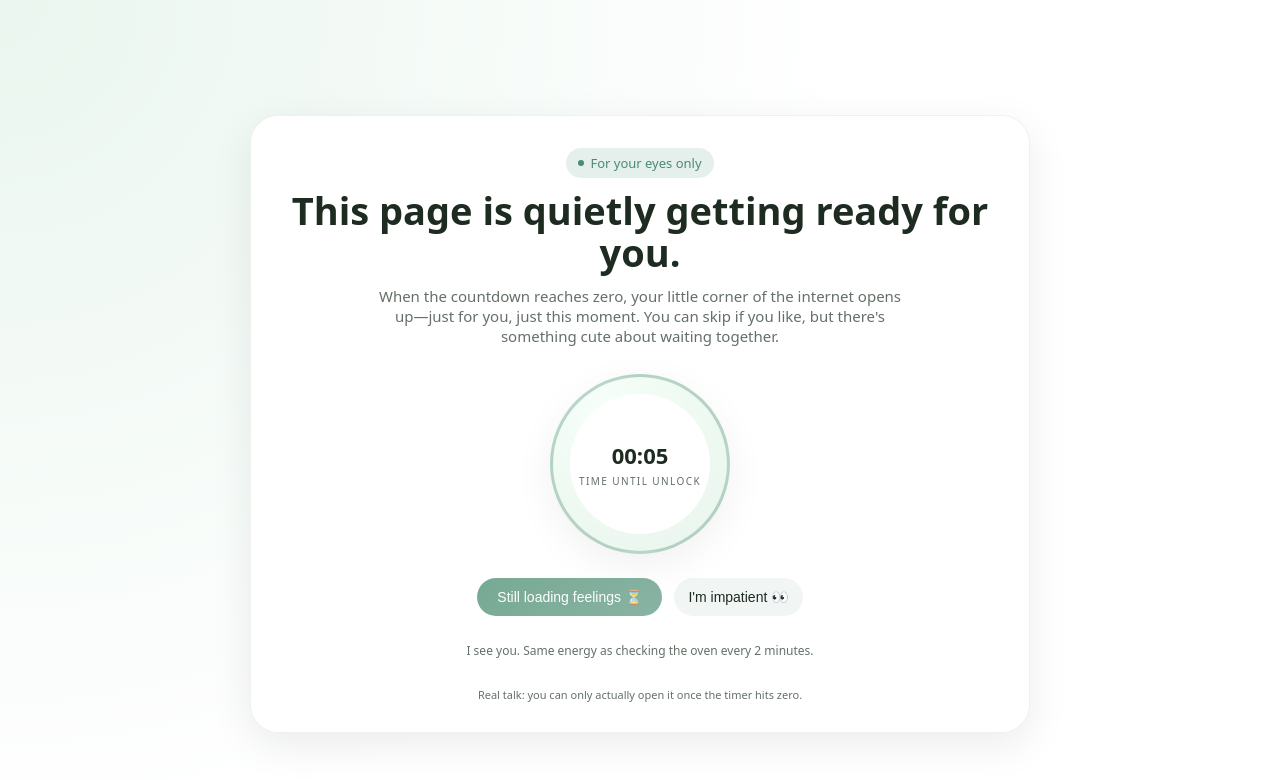
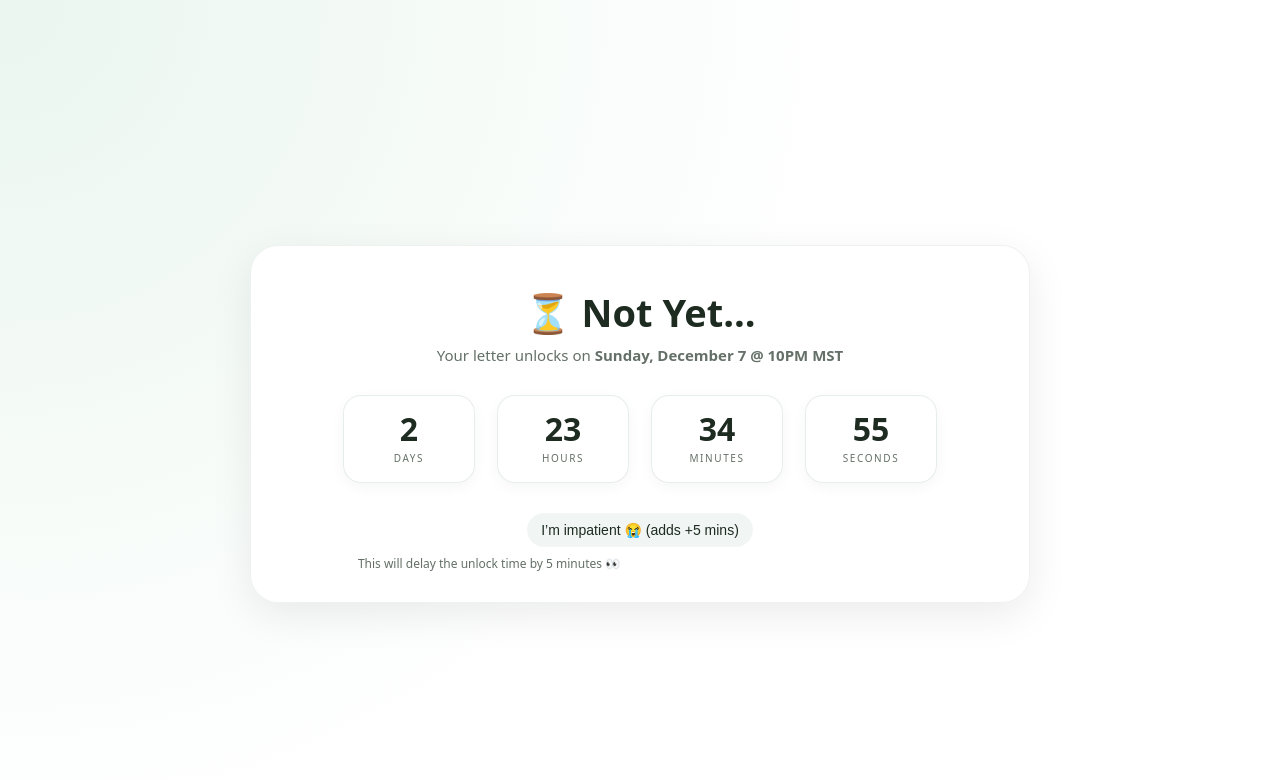
Before and after one commit to AndyDiep93/Love-Letter, a Next.js app: page / in a window 1280 px wide. Shown: the top 780 px of the page. Built offline with nearby package versions, Linux system fonts and the light colour scheme.

Commit message:
Added more love notes

```diff
--- a/app/components/CountdownGate.tsx
+++ b/app/components/CountdownGate.tsx
@@ -4,89 +4,71 @@ import { useEffect, useState } from "react";
 
 type CountdownGateProps = {
   onUnlock: () => void;
-  seconds?: number;
 };
 
-const IMPATIENT_MESSAGES = [
-  "I see you. Same energy as checking the oven every 2 minutes.",
-  "It’s coming, I promise. Good things, small load times.",
-  "Okay but waiting together is kinda cute, no?",
-  "You’re allowed to be impatient. I still adore you.",
-];
+export function CountdownGate({ onUnlock }: CountdownGateProps) {
+  const targetDate = new Date("December 7, 2025 22:00:00 GMT-0700"); // MST 10PM
 
-export function CountdownGate({ onUnlock, seconds = 15 }: CountdownGateProps) {
-  const [remaining, setRemaining] = useState(seconds);
-  const [impatientIndex, setImpatientIndex] = useState(0);
+  const [timeLeft, setTimeLeft] = useState({
+    days: 0,
+    hours: 0,
+    minutes: 0,
+    seconds: 0,
+  });
+
+  const [penaltyMinutes, setPenaltyMinutes] = useState(0);
 
   useEffect(() => {
-    if (remaining <= 0) return;
-    const timer = setTimeout(() => setRemaining((r) => r - 1), 1000);
-    return () => clearTimeout(timer);
-  }, [remaining]);
+    const interval = setInterval(() => {
+      const now = new Date();
+      const adjustedTarget = new Date(targetDate.getTime() + penaltyMinutes * 60000);
 
-  const formatted = `00:${String(Math.max(remaining, 0)).padStart(2, "0")}`;
-  const impatientMessage = IMPATIENT_MESSAGES[impatientIndex];
+      const diff = adjustedTarget.getTime() - now.getTime();
 
-  const handleOpen = () => {
-    if (remaining <= 0) onUnlock();
-  };
+      if (diff <= 0) {
+        clearInterval(interval);
+        onUnlock();
+        return;
+      }
 
-  const handleImpatient = () => {
-    setImpatientIndex((prev) => (prev + 1) % IMPATIENT_MESSAGES.length);
+      const days = Math.floor(diff / (1000 * 60 * 60 * 24));
+      const hours = Math.floor((diff / (1000 * 60 * 60)) % 24);
+      const minutes = Math.floor((diff / (1000 * 60)) % 60);
+      const seconds = Math.floor((diff / 1000) % 60);
+
+      setTimeLeft({ days, hours, minutes, seconds });
+    }, 1000);
+
+    return () => clearInterval(interval);
+  }, [penaltyMinutes, onUnlock]);
+
+  const handlePenalty = () => {
+    setPenaltyMinutes(prev => prev + 5);
   };
 
   return (
-    <div className="countdown-wrapper">
-      <div className="badge-soft">
-        <span className="badge-dot" />
-        For your eyes only
-      </div>
+    <div className="countdown-center-wrapper">
+  <div className="countdown-wrapper">
 
-      <h1 className="love-title countdown-title">
-        This page is quietly getting ready for you.
-      </h1>
+    <h1 className="love-title">⏳ Not Yet...</h1>
+    <p className="countdown-sub">
+      Your letter unlocks on <strong>Sunday, December 7 @ 10PM MST</strong>
+    </p>
 
-      <p className="countdown-sub">
-        When the countdown reaches zero, your little corner of the internet
-        opens up—just for you, just this moment. You can skip if you like, but
-        there&apos;s something cute about waiting together.
-      </p>
+    <div className="timer-box">
+      <div className="time-seg"><span className="time-num">{timeLeft.days}</span><span className="time-label">Days</span></div>
+      <div className="time-seg"><span className="time-num">{timeLeft.hours}</span><span className="time-label">Hours</span></div>
+      <div className="time-seg"><span className="time-num">{timeLeft.minutes}</span><span className="time-label">Minutes</span></div>
+      <div className="time-seg"><span className="time-num">{timeLeft.seconds}</span><span className="time-label">Seconds</span></div>
+    </div>
 
-      <div className="countdown-center">
-        {/* Circle timer */}
-        <div className="countdown-ring">
-          <div className="countdown-inner">
-            <div className="countdown-number">{formatted}</div>
-            <div className="countdown-label">Time until unlock</div>
-          </div>
-        </div>
+    <button className="button-ghost" onClick={handlePenalty}>
+      I’m impatient 😭 (adds +5 mins)
+    </button>
+    <p className="impatient-note">This will delay the unlock time by 5 minutes 👀</p>
 
-        {/* Buttons */}
-        <div className="countdown-actions">
-          <button
-            type="button"
-            className="button-solid"
-            onClick={handleOpen}
-            disabled={remaining > 0}
-          >
-            {remaining > 0 ? "Still loading feelings ⏳" : "Open the letter 💌"}
-          </button>
+  </div>
+</div>
 
-          <button
-            type="button"
-            className="button-ghost"
-            onClick={handleImpatient}
-          >
-            I&apos;m impatient 👀
-          </button>
-        </div>
-
-        <p className="impatient-note">{impatientMessage}</p>
-
-        <p className="subtle-caption">
-          Real talk: you can only actually open it once the timer hits zero.
-        </p>
-      </div>
-    </div>
   );
 }
--- a/app/globals.css
+++ b/app/globals.css
@@ -518,8 +518,19 @@ body {
 }
 
 /* ============================
-   COUNTDOWN PAGE (centered)
+   COUNTDOWN PAGE (centered, boxes)
 ============================ */
+
+/* Full-screen center wrapper */
+.countdown-center-wrapper {
+  display: flex;
+  align-items: center;
+  justify-content: center;
+  min-height: 100vh;
+  width: 100%;
+}
+
+/* Main card */
 .countdown-wrapper {
   border-radius: var(--radius-lg);
   background: var(--card-bg);
@@ -527,7 +538,8 @@ body {
   border: 1px solid rgba(26, 81, 52, 0.08);
   box-shadow: var(--shadow-lg);
   max-width: 780px;
-  margin: 40px auto;
+  width: 100%;
+  margin: 0 auto;
   text-align: center;
 }
 
@@ -542,52 +554,46 @@ body {
   margin: 12px auto 0;
 }
 
-.countdown-center {
-  margin-top: 28px;
+/* Timer boxes */
+.timer-box {
   display: flex;
-  flex-direction: column;
-  align-items: center;
-  gap: 18px;
+  justify-content: center;
+  gap: 22px;
+  margin: 30px auto;
+  flex-wrap: wrap;
 }
 
-/* Circle timer */
-.countdown-ring {
-  width: 180px;
-  height: 180px;
-  border-radius: 50%;
-  border: 3px solid rgba(75, 139, 115, 0.35);
-  background: radial-gradient(circle at 30% 20%, #f6fff9, #e7f4ec);
-  box-shadow: 0 12px 40px rgba(0, 0, 0, 0.06);
-  display: flex;
-  align-items: center;
-  justify-content: center;
-}
-
-.countdown-inner {
-  width: 140px;
-  height: 140px;
-  border-radius: 50%;
-  background: white;
+.time-seg {
+  width: 132px;        /* locked width */
+  height: 88px;        /* locked height */
+  border-radius: var(--radius-md);
+  background: var(--card-bg);
+  border: 1px solid rgba(26, 81, 52, 0.1);
+  box-shadow: var(--shadow-sm);
   display: flex;
   flex-direction: column;
   align-items: center;
   justify-content: center;
+  text-align: center;
 }
 
-.countdown-number {
-  font-size: 22px;
-  font-weight: 600;
+.time-num {
+  font-size: 32px;
+  font-weight: 700;
+  line-height: 1;
+  min-width: 42px;     /* keeps text centered as digits change */
+  text-align: center;
 }
 
-.countdown-label {
+.time-label {
   font-size: 10px;
-  letter-spacing: 1.4px;
+  color: var(--text-muted);
   text-transform: uppercase;
-  color: var(--text-muted);
-  margin-top: 4px;
+  letter-spacing: 1.6px;
+  margin-top: 6px;
 }
 
-/* Buttons under the circle */
+/* Buttons + captions */
 .countdown-actions {
   display: flex;
   gap: 12px;
@@ -613,21 +619,20 @@ body {
 @media (max-width: 640px) {
   .countdown-wrapper {
     padding: 24px 18px 26px;
-    margin: 24px 12px;
+    margin: 0 12px;
   }
 
-  .countdown-ring {
-    width: 150px;
-    height: 150px;
+  .timer-box {
+    gap: 12px;
   }
 
-  .countdown-inner {
-    width: 118px;
-    height: 118px;
+  .time-seg {
+    width: 100px;
+    height: 78px;
   }
 
-  .countdown-number {
-    font-size: 20px;
+  .time-num {
+    font-size: 26px;
   }
 
   .countdown-sub {
--- a/app/page.tsx
+++ b/app/page.tsx
@@ -48,7 +48,7 @@ export default function HomePage() {
         {unlocked ? (
           <LoveBook />
         ) : (
-          <CountdownGate seconds={10} onUnlock={handleUnlock} />
+          <CountdownGate onUnlock={handleUnlock} />
         )}
       </div>
     </main>
```
